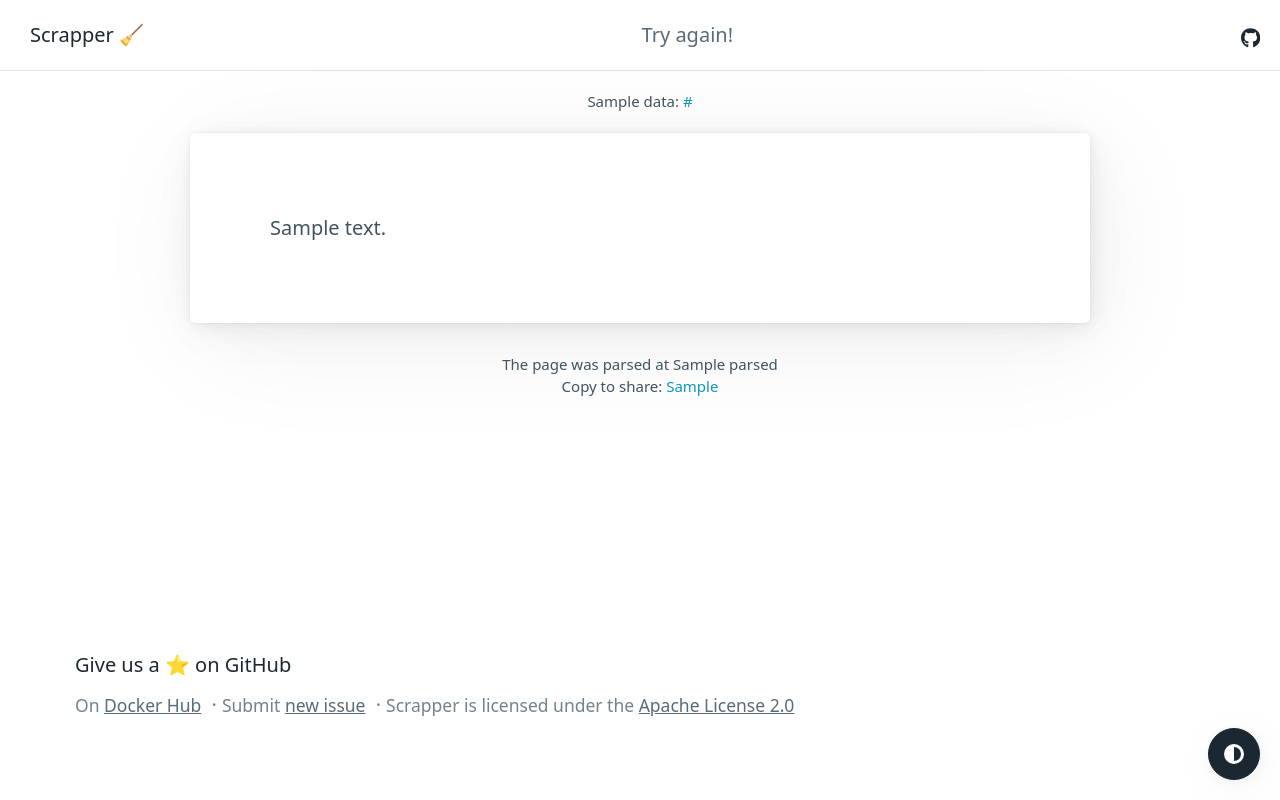
After one commit to amerkurev/scrapper, a Flask app: template app/templates/view.html in a window 1280 px wide. The commit adds this page. Run offline with Flask 2, Linux system fonts and the light colour scheme; the template is opened without the code that fills it: most values are stand-ins (such as "Sample title", 1, 10 or a date in 2020).

Commit message:
add result page view

```diff
--- a/app/main.py
+++ b/app/main.py
@@ -2,12 +2,13 @@
 import os
 import json
 import uuid
+import datetime
 
 from http import HTTPStatus as Status
 from pathlib import Path
 from urllib.parse import urlparse
 
-from flask import Flask, request, send_file
+from flask import Flask, request, render_template
 from playwright.sync_api import sync_playwright
 
 
@@ -30,18 +31,22 @@ app = Flask(__name__, static_folder=STATIC_DIR)
 
 @app.route('/', methods=['GET'])
 def index():
-    return send_file('index.html')
+    return render_template('index.html')
+
+
+@app.route('/view/<uuid:random_uuid>', methods=['GET'])
+def result_html(random_uuid):
+    data = load_result(str(random_uuid))
+    if data:
+        data['hideTitle'] = data['title'] in data['content']  # if occurs in content, hide it
+        return render_template('view.html', data=data)
+    return 'Not found', Status.OK
 
 
 @app.route('/result/<uuid:random_uuid>', methods=['GET'])
-def result(random_uuid):
-    random_uuid = str(random_uuid)
-    path = USER_DATA_DIR / random_uuid[:2] / random_uuid
-    if not path.exists():
-        return 'Not found', Status.NOT_FOUND
-    with open(path, mode='r') as f:
-        data = json.load(f)
-    return data
+def result_json(random_uuid):
+    data = load_result(str(random_uuid))
+    return data if data else 'Not found', Status.OK
 
 
 @app.route('/parse', methods=['GET'])
@@ -82,15 +87,27 @@ def parse():
     # Save result to disk
     if status_code == Status.OK:
         random_uuid = str(uuid.uuid4())
-        article['result_uri'] = f'{scheme}://{host}/result/{random_uuid}'
-        save_to_disk(article, name=random_uuid)
+        article['id'] = random_uuid
+        article['url'] = url
+        article['parsed'] = datetime.datetime.utcnow().isoformat()  # ISO 8601 format
+        article['resultUri'] = f'{scheme}://{host}/result/{random_uuid}'
+        dump_result(article, name=random_uuid)
 
     return article, status_code
 
 
-def save_to_disk(data, name):
+def dump_result(data, name):
     path = USER_DATA_DIR / name[:2]
     if not os.path.exists(path):
         os.makedirs(path, exist_ok=True)
     with open(path / name, mode='w') as f:
         json.dump(data, f, ensure_ascii=True)
+
+
+def load_result(name):
+    path = USER_DATA_DIR / name[:2] / name
+    if not path.exists():
+        return None
+    with open(path, mode='r') as f:
+        data = json.load(f)
+    return data
--- /dev/null
+++ b/app/templates/view.html
@@ -0,0 +1,64 @@
+<!doctype html>
+<html lang="en">
+<head>
+  <meta charset="utf-8">
+  <meta name="viewport" content="width=device-width, initial-scale=1">
+  <meta name="author" content="https://github.com/amerkurev">
+  <meta
+      name="description"
+      content="A Web scraper with a simple REST API living in Docker and using a Headless browser and Readability.js for parsing."
+    />
+  <link rel="stylesheet" href="/static/libs/pico/1.5.7/pico.min.css">
+  <link rel="stylesheet" href="/static/custom.css">
+  <title>Scrapper</title>
+</head>
+<body>
+  <nav class="container-fluid">
+    <ul>
+      <li>
+      </li>
+      <li>
+        <strong>Scrapper</strong>
+        <g-emoji class="g-emoji" alias="broom" fallback-src="https://github.githubassets.com/images/icons/emoji/unicode/1f9f9.png">🧹</g-emoji>
+      </li>
+    </ul>
+    <ul>
+      <li><a href="/" class="secondary">Try again!</a></li>
+    </ul>
+    <ul>
+      <li>
+        <a href="https://github.com/amerkurev/scrapper" class="contrast" aria-label="Scrapper GitHub repository">
+          <svg aria-hidden="true" focusable="false" role="img" xmlns="http://www.w3.org/2000/svg" viewBox="0 0 496 512" height="16px"><path fill="currentColor" d="M165.9 397.4c0 2-2.3 3.6-5.2 3.6-3.3.3-5.6-1.3-5.6-3.6 0-2 2.3-3.6 5.2-3.6 3-.3 5.6 1.3 5.6 3.6zm-31.1-4.5c-.7 2 1.3 4.3 4.3 4.9 2.6 1 5.6 0 6.2-2s-1.3-4.3-4.3-5.2c-2.6-.7-5.5.3-6.2 2.3zm44.2-1.7c-2.9.7-4.9 2.6-4.6 4.9.3 2 2.9 3.3 5.9 2.6 2.9-.7 4.9-2.6 4.6-4.6-.3-1.9-3-3.2-5.9-2.9zM244.8 8C106.1 8 0 113.3 0 252c0 110.9 69.8 205.8 169.5 239.2 12.8 2.3 17.3-5.6 17.3-12.1 0-6.2-.3-40.4-.3-61.4 0 0-70 15-84.7-29.8 0 0-11.4-29.1-27.8-36.6 0 0-22.9-15.7 1.6-15.4 0 0 24.9 2 38.6 25.8 21.9 38.6 58.6 27.5 72.9 20.9 2.3-16 8.8-27.1 16-33.7-55.9-6.2-112.3-14.3-112.3-110.5 0-27.5 7.6-41.3 23.6-58.9-2.6-6.5-11.1-33.3 2.6-67.9 20.9-6.5 69 27 69 27 20-5.6 41.5-8.5 62.8-8.5s42.8 2.9 62.8 8.5c0 0 48.1-33.6 69-27 13.7 34.7 5.2 61.4 2.6 67.9 16 17.7 25.8 31.5 25.8 58.9 0 96.5-58.9 104.2-114.8 110.5 9.2 7.9 17 22.9 17 46.4 0 33.7-.3 75.4-.3 83.6 0 6.5 4.6 14.4 17.3 12.1C428.2 457.8 496 362.9 496 252 496 113.3 383.5 8 244.8 8zM97.2 352.9c-1.3 1-1 3.3.7 5.2 1.6 1.6 3.9 2.3 5.2 1 1.3-1 1-3.3-.7-5.2-1.6-1.6-3.9-2.3-5.2-1zm-10.8-8.1c-.7 1.3.3 2.9 2.3 3.9 1.6 1 3.6.7 4.3-.7.7-1.3-.3-2.9-2.3-3.9-2-.6-3.6-.3-4.3.7zm32.4 35.6c-1.6 1.3-1 4.3 1.3 6.2 2.3 2.3 5.2 2.6 6.5 1 1.3-1.3.7-4.3-1.3-6.2-2.2-2.3-5.2-2.6-6.5-1zm-11.4-14.7c-1.6 1-1.6 3.6 0 5.9 1.6 2.3 4.3 3.3 5.6 2.3 1.6-1.3 1.6-3.9 0-6.2-1.4-2.3-4-3.3-5.6-2z"></path></svg>
+        </a>
+      </li>
+    </ul>
+  </nav>
+  <main class="container article-container">
+    <div class="extra-info">
+      {{ data.siteName }}: <a target="_blank" href="{{ data.url }}">{{ data.url }}</a>
+    </div>
+    <article>
+      {% if data.hideTitle is false %}<h1>{{ data.title }}</h1>{% endif %}
+      {{ data.content|safe }}
+    </article>
+    <div class="extra-info">
+      The page was parsed at {{ data.parsed }}<br>
+      Copy to share: <a href="{{ data.result_url }}">{{ data.resultUri }}</a>
+    </div>
+  </main>
+  <footer>
+    <div class="container">
+      <ul>
+        <li><a href="https://github.com/amerkurev/scrapper" class="contrast">Give us a <g-emoji class="g-emoji" alias="star" fallback-src="https://github.githubassets.com/images/icons/emoji/unicode/2b50.png">⭐</g-emoji> on GitHub</a></li>
+      </ul>
+      <ul>
+        <li><small>On <a href="https://github.com/amerkurev/scrapper" class="secondary">Docker Hub</a></small></li>
+        <li><small>Submit <a href="https://github.com/amerkurev/scrapper/issues/new" class="secondary">new issue</a></small></li>
+        <li><small>Scrapper is licensed under the <a href="https://github.com/amerkurev/scrapper/blob/master/LICENSE" class="secondary">Apache License 2.0</a></small></li>
+      </ul>
+    </div>
+  </footer>
+  <script src="/static/dark-mode.js"></script>
+  <script src="/static/scrape-it.js"></script>
+</body>
+</html>
--- a/requirements.txt
+++ b/requirements.txt
@@ -1,2 +1,3 @@
-flask==2.2.3
+Flask==2.2.3
+Jinja2==3.1.2
 waitress==2.1.2
--- a/static/custom.css
+++ b/static/custom.css
@@ -321,8 +321,36 @@ details summary:not([role]) {
     color: var(--muted-color);
 }
 
+.article-container  {
+  max-width: 900px !important;
+  padding-top: 0;
+}
+
+.article-container article {
+  margin-top: 0;
+  margin-bottom: 10px;
+  padding: var(--block-spacing-vertical) var(--block-spacing-vertical);
+}
+
+.article-container article p,
+.article-container article ul,
+.article-container article table {
+  font-size: .875rem;
+}
+
+.article-container article img {
+  margin-bottom: 20px;
+  max-width: 100%;
+}
+
 main {
   flex:1;
+}
+
+.extra-info {
+  padding: var(--block-spacing-horizontal) var(--block-spacing-horizontal);
+  font-size: .75rem;
+  text-align: center;
 }
 
 code {
--- /dev/null
+++ b/static/scrape-it.js
@@ -0,0 +1,33 @@
+"use strict";
+!function() {
+    function formatParams(params) {
+        return "?" + Object
+            .keys(params)
+            .map((key) => {
+                return key+"="+encodeURIComponent(params[key])
+            })
+            .join("&")
+    };
+
+    var scrapeIt = document.getElementById("scrape-it");
+    scrapeIt.addEventListener("click", (e) => {
+        e.preventDefault();
+        var url = document.getElementById("url").value;
+        if (!url) {
+            return
+        }
+        var params = {url: url};
+        var xhr = new XMLHttpRequest();
+        xhr.open("GET", "/parse" + formatParams(params), true);
+        xhr.send();
+        xhr.onreadystatechange = (e) => {
+            if (xhr.readyState == 4 && xhr.status == 200) {
+                var response = JSON.parse(xhr.responseText);
+                window.location.href = "/view/" + response.id;
+            }
+            // TODO: Handle errors
+        };
+        scrapeIt.innerHTML = "Please wait…";
+        scrapeIt.setAttribute("aria-busy", "true");
+    });
+}();
```
Also changed, not shown: app/templates/index.html (renamed from app/index.html, +4 -4 lines), 1 other file.
